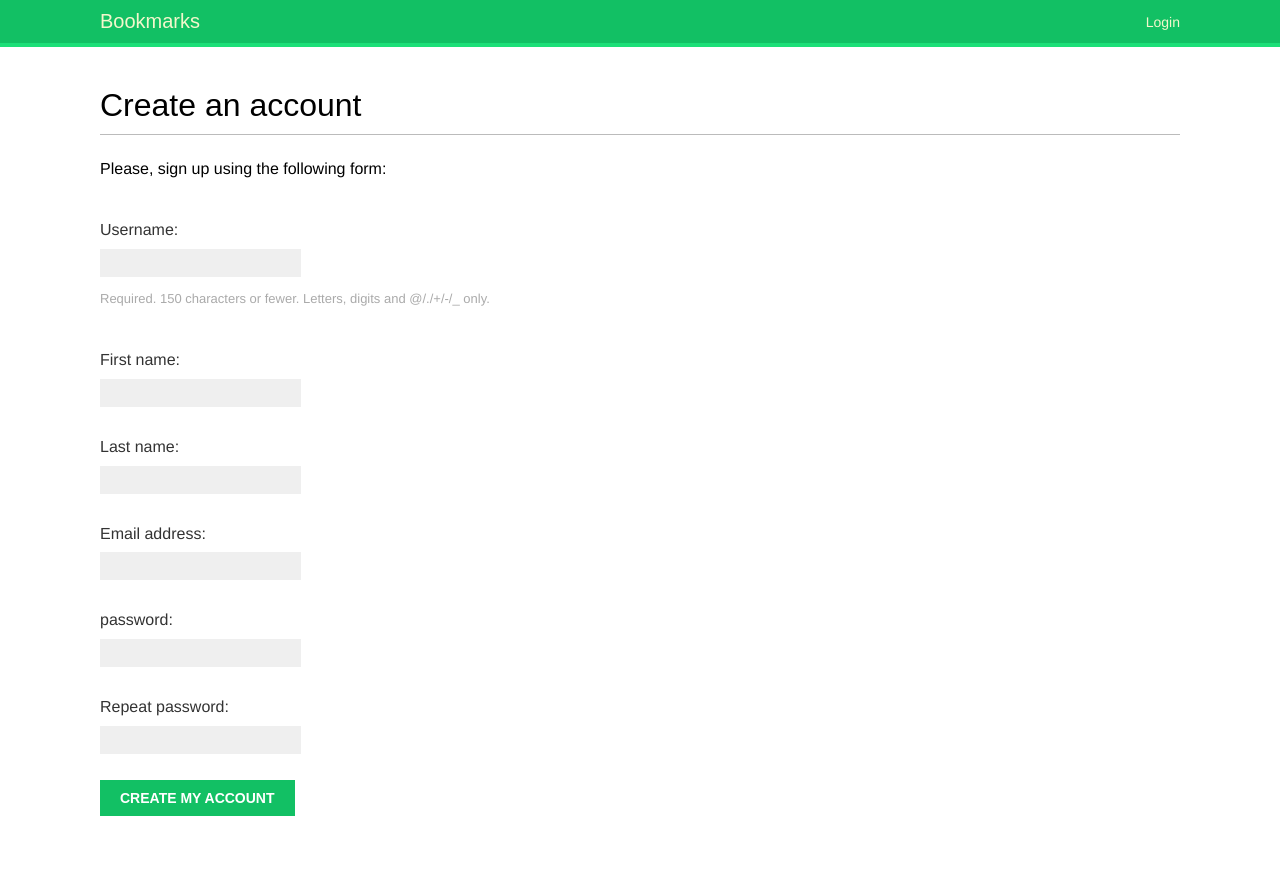
After one commit to czrd/bookmarks, a Django app: page /account/register/ in a window 1280 px wide. The commit adds this page. Run offline with Django 3.2, Linux system fonts and the light colour scheme; some web fonts are replaced.

Commit message:
add register feature

```diff
--- /dev/null
+++ b/account/forms.py
@@ -0,0 +1,18 @@
+from django import forms
+from django.contrib.auth.models import User
+
+
+class UserRegistrationForm(forms.ModelForm):
+    password = forms.CharField(label='password', widget=forms.PasswordInput)
+    password2 = forms.CharField(label='Repeat password',
+                                widget=forms.PasswordInput)
+
+    class Meta:
+        model = User
+        fields = ('username', 'first_name', 'last_name', 'email')
+
+    def clean_password2(self):
+        cleaned_data = self.cleaned_data
+        if cleaned_data['password'] != cleaned_data['password2']:
+            raise forms.ValidationError('Passwords don\'t match.')
+        return cleaned_data['password2']
--- /dev/null
+++ b/account/templates/account/register.html
@@ -0,0 +1,11 @@
+{% extends "base.html" %}
+{% block title %}Create an account{% endblock %}
+{% block content %}
+<h1>Create an account</h1>
+<p>Please, sign up using the following form:</p>
+<form method="post">
+  {% csrf_token %}
+  {{ user_form.as_p }}
+  <p><input type="submit" value="Create my account"></p>
+</form>
+{% endblock %}
--- a/account/templates/registration/login.html
+++ b/account/templates/registration/login.html
@@ -18,5 +18,6 @@
     <p><input type="submit" value="Login"></p>
   </form>
   <p><a href="{% url 'password_reset' %}">Forgotten your password?</a></p>
+  <p><a href="{% url 'register' %}">Create an account</a></p>
 </div>
 {% endblock %}
--- a/account/urls.py
+++ b/account/urls.py
@@ -32,4 +32,7 @@ urlpatterns = [
 
     # dashboard
     path('', views.dashboard, name='dashboard'),
+
+    # registration
+    path('register/', views.register, name='register'),
 ]
--- a/account/views.py
+++ b/account/views.py
@@ -1,5 +1,21 @@
 from django.contrib.auth.decorators import login_required
 from django.shortcuts import render
+
+from .forms import UserRegistrationForm
+
+
+def register(request):
+    if request.method == 'POST':
+        user_form = UserRegistrationForm(request.POST)
+        if user_form.is_valid():
+            new_user = user_form.save(commit=False)
+            new_user.set_password(user_form.cleaned_data['password'])
+            new_user.save()
+            return render(request, 'account/register_done.html',
+                          {'new_user': new_user})
+    else:
+        user_form = UserRegistrationForm()
+    return render(request, 'account/register.html', {'user_form': user_form})
 
 
 @login_required
```
Also changed, not shown: account/templates/account/register_done.html (added, +9 -0 lines). Lines whose indentation alone changed are shown as unchanged.
